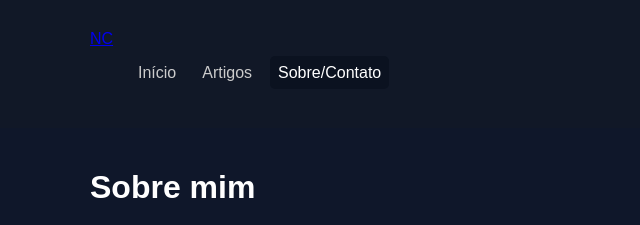
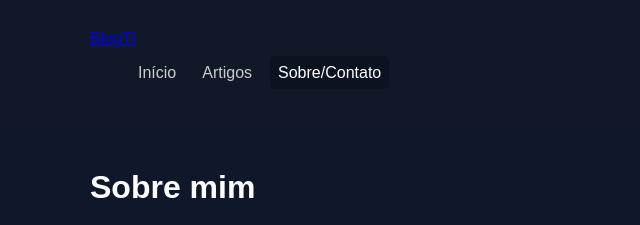
Before and after one commit to NicoliChagas/blog-estudos-ti, a plain HTML site: page sobre.html in a window 1280 px wide. Shown: the top 225 px of the page, 0-640 px from the left. Drawn offline with Linux system fonts and the light colour scheme.

Commit message:
Update sobre.html

```diff
--- a/sobre.html
+++ b/sobre.html
@@ -10,7 +10,7 @@
 <body>
   <header class="site-header">
     <div class="container header-grid">
-      <a class="logo" href="index.html">NC</a>
+      <a class="logo" href="index.html">BlogTI</a>
       <nav>
         <ul class="menu">
           <li><a href="index.html">Início</a></li>
```
